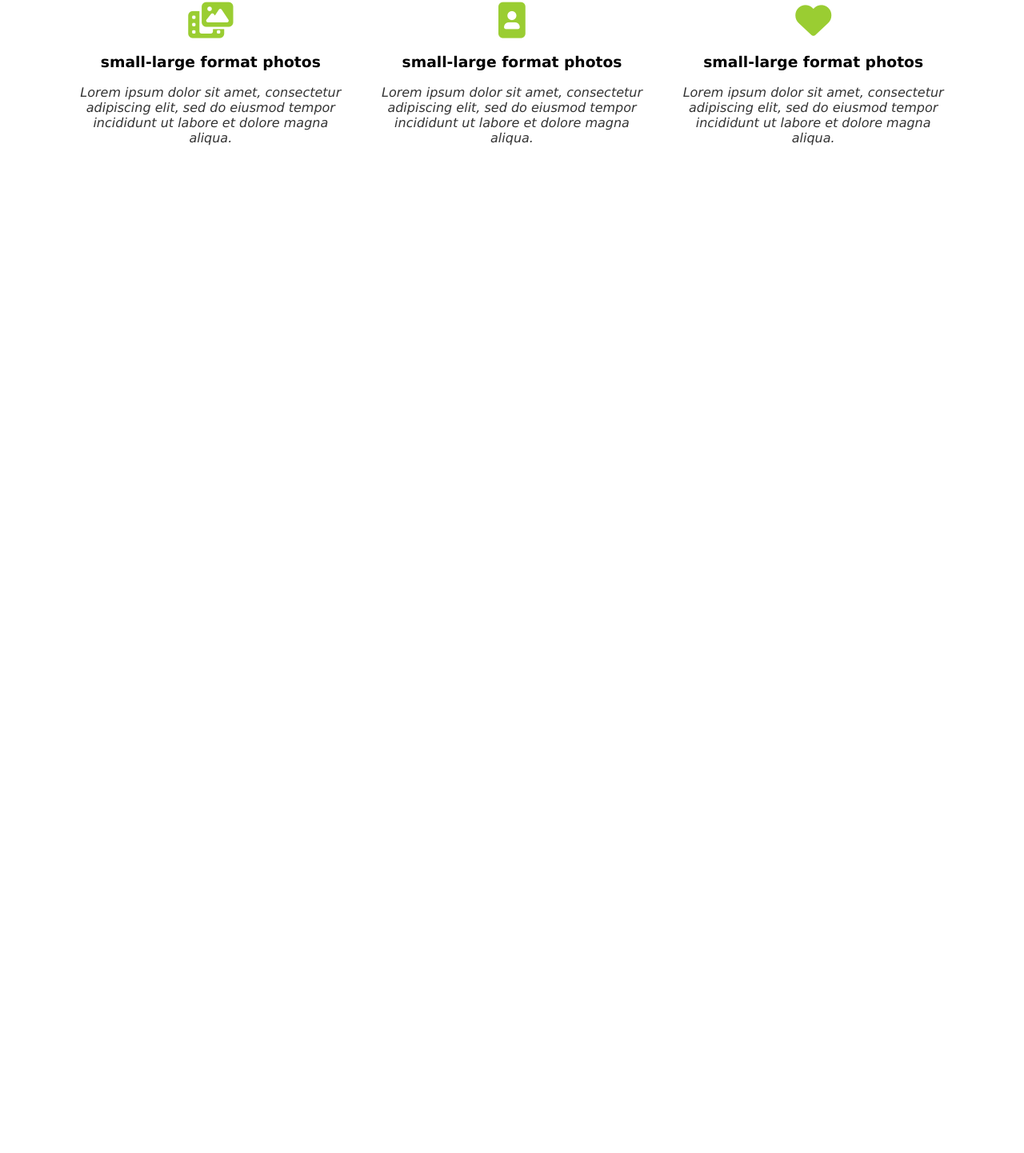
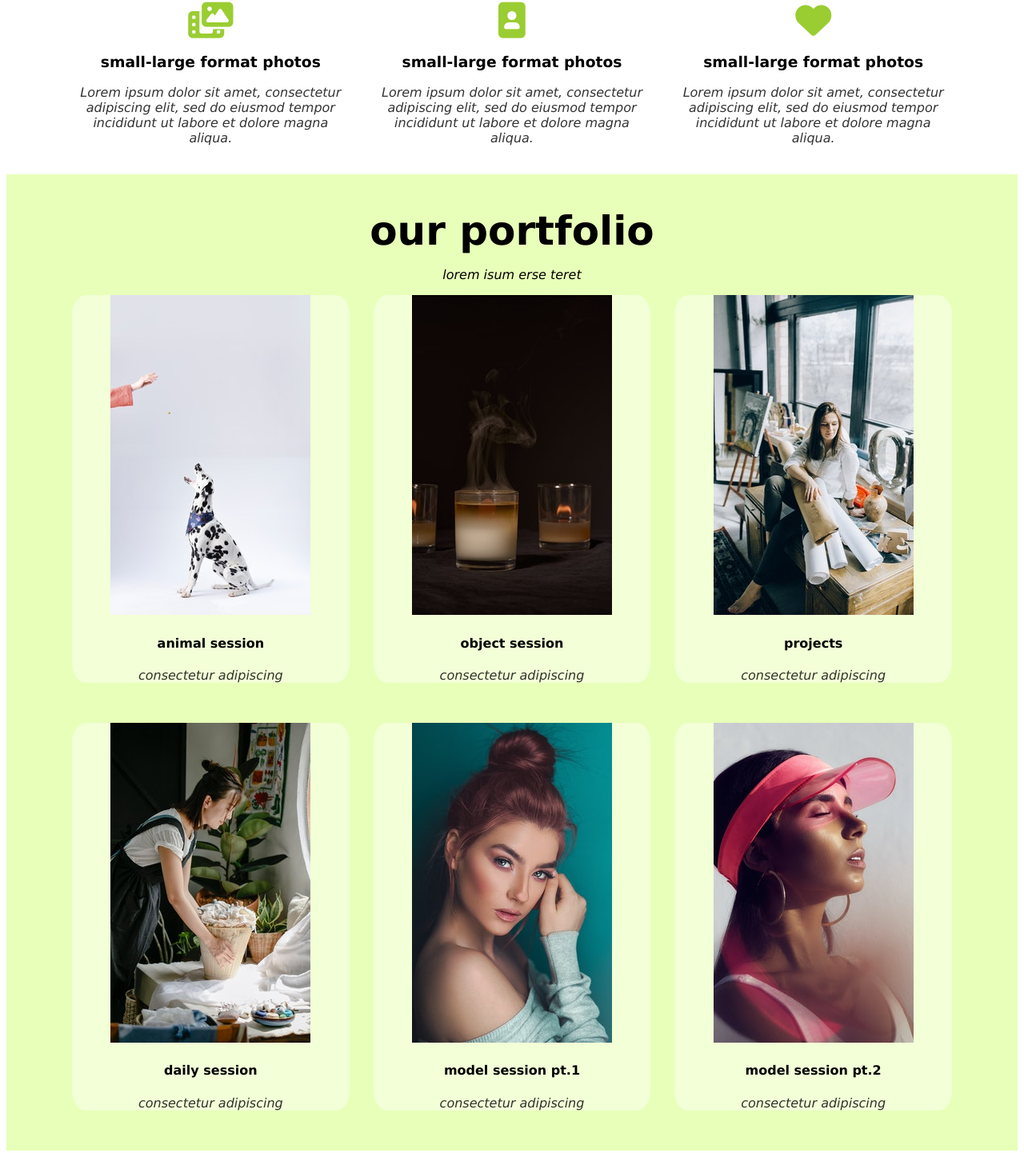
Before and after one commit to danign123/studio-project, a website: page index.html in a window 1280 px wide. Shown: the part 976-2418 px from the top of the page at 80% size. Before the commit the page ends 1202 px from the top, so only its background shows below. Drawn offline with Linux system fonts and the light colour scheme.

Commit message:
Add portfolio section with styles

```diff
--- a/index.html
+++ b/index.html
@@ -65,5 +65,81 @@
             </div>
         </div>
     </section>
+    <section class="portfolio">
+        <div class="container">
+            <div class="title">
+                <h2 class="h-title">our portfolio</h2>
+                <p class="p-title">lorem isum erse teret</p>
+            </div>
+            <div class="row">
+                <div class="col-lg-4 col col-sm-6">
+                    <div class="portfolio-box">
+                        <div class="portfolio-image">
+                            <img src="images/animal-session.jpg" alt="portfolio-img-1">
+                        </div>
+                        <div class="portfolio-description">
+                            <h4>animal session</h4>
+                            <p>consectetur adipiscing</p>
+                        </div>
+                    </div>
+                </div>
+                <div class="col-lg-4 col col-sm-6">
+                    <div class="portfolio-box">
+                        <div class="portfolio-image">
+                            <img src="images/object-session.jpg" alt="portfolio-img-1">
+                        </div>
+                        <div class="portfolio-description">
+                            <h4>object session</h4>
+                            <p>consectetur adipiscing</p>
+                        </div>
+                    </div>
+                </div>
+                <div class="col-lg-4 col col-sm-6">
+                    <div class="portfolio-box">
+                        <div class="portfolio-image">
+                            <img src="images/projects-part-one.jpg" alt="portfolio-img-1">
+                        </div>
+                        <div class="portfolio-description">
+                            <h4>projects</h4>
+                            <p>consectetur adipiscing</p>
+                        </div>
+                    </div>
+                </div>
+                <div class="col-lg-4 col col-sm-6">
+                    <div class="portfolio-box">
+                        <div class="portfolio-image">
+                            <img src="images/daily-session.jpg" alt="portfolio-img-1">
+                        </div>
+                        <div class="portfolio-description">
+                            <h4>daily session</h4>
+                            <p>consectetur adipiscing</p>
+                        </div>
+                    </div>
+                </div>
+                <div class="col-lg-4 col col-sm-6">
+                    <div class="portfolio-box">
+                        <div class="portfolio-image">
+                            <img src="images/model-session-one.jpg" alt="portfolio-img-1">
+                        </div>
+                        <div class="portfolio-description">
+                            <h4>model session pt.1</h4>
+                            <p>consectetur adipiscing</p>
+                        </div>
+                    </div>
+                </div>
+                <div class="col-lg-4 col col-sm-6">
+                    <div class="portfolio-box">
+                        <div class="portfolio-image">
+                            <img src="images/model-session-two.jpg" alt="portfolio-img-1">
+                        </div>
+                        <div class="portfolio-description">
+                            <h4>model session pt.2</h4>
+                            <p>consectetur adipiscing</p>
+                        </div>
+                    </div>
+                </div>
+            </div>
+        </div>
+    </section>
 </body>
 </html>
--- a/sass/style.scss
+++ b/sass/style.scss
@@ -73,7 +73,6 @@ body {
   position: absolute;
   width: 100%;
   height: 100hv;
-  -o-object-fit: cover;
   object-fit: cover;
 }
 
@@ -128,3 +127,30 @@ body {
   font-style: italic;
   opacity: 0.8;
 }
+
+.portfolio {
+  background-color: rgb(232, 255, 185);
+}
+
+.portfolio-box {
+  background-color:rgb(242, 255, 215) ;
+  border: 1px;
+  border-radius: 5%;
+}
+
+.portfolio-imgage img {
+  margin-top: 30px;
+  height: 600px;
+  width: 400px;
+  object-fit: cover;
+  padding-top: 10px;
+}
+
+.portfolio-description {
+  margin-bottom: 50px;
+}
+
+.portfolio-description p {
+  font-style: italic;
+  opacity: 0.8;
+}
```
Also changed, not shown: css/style.css, 1 other file.
